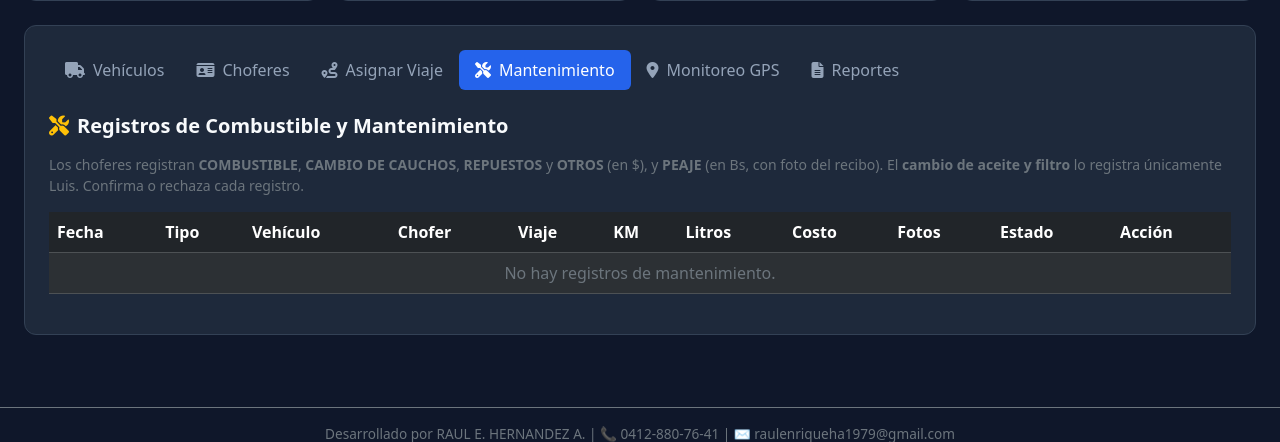
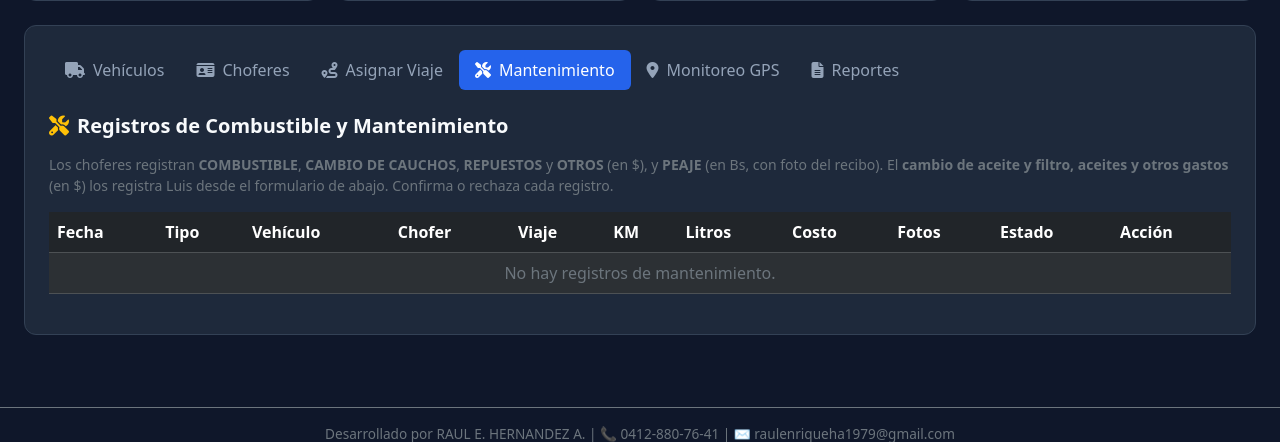
Before and after one commit to raulenriqueha1979-collab/transporte-app, a Flask app: page /dashboard in a window 1280 px wide, after a click on "Mantenimiento". Shown: the part 184-626 px from the top of the page. Run offline with Flask 3, Linux system fonts and the light colour scheme; a user stored in the database is signed in; data comes from the database, SQL or seed files in the repository; data that the repository does not hold is empty.

Commit message:
Luis (admin) puede registrar gastos en $ (aceite/filtro, aceites, otros y más) con selector de tipo
Co-Authored-By: Devin AI <158243242+devin-ai-integration[bot]@users.noreply.github.com>

```diff
--- a/app.py
+++ b/app.py
@@ -639,17 +639,30 @@ def registrar_evento():
     return redirect(url_for('panel_chofer'))
 
 
+# Gastos que puede registrar Luis (rol admin) directamente, en $.
+GASTOS_ADMIN = ('Aceite/Filtro', 'Aceites', 'Cauchos', 'Repuestos',
+                'Reparacion', 'Taller', 'Combustible', 'Otros')
+
+
 @app.route('/admin/registrar-aceite-filtro', methods=['POST'])
 @roles_required(ROL_ADMIN)
 def registrar_aceite_filtro():
-    """Cambio de aceite y filtro: lo registra únicamente Luis (rol admin), en $."""
+    """Registro de gastos por Luis (rol admin), en $.
+
+    Incluye cambio de aceite y filtro, aceites y otros gastos de mantenimiento.
+    """
     vehiculo_id = request.form.get('vehiculo_id')
     if not vehiculo_id or vehiculo_id in ('none', '', '0'):
-        flash('Selecciona el vehículo del cambio de aceite/filtro.', 'danger')
+        flash('Selecciona el vehículo del gasto.', 'danger')
         return redirect(url_for('dashboard'))
     veh = Vehiculo.query.get(int(vehiculo_id))
     if not veh:
         flash('Vehículo no encontrado.', 'danger')
+        return redirect(url_for('dashboard'))
+
+    tipo = request.form.get('tipo') or 'Aceite/Filtro'
+    if tipo not in GASTOS_ADMIN:
+        flash('Tipo de gasto no permitido.', 'danger')
         return redirect(url_for('dashboard'))
 
     kilometraje = round(float(request.form.get('kilometraje') or 0.0), 2)
@@ -666,7 +679,7 @@ def registrar_aceite_filtro():
     evento = EventoVehiculo(
         vehiculo_id=veh.id,
         chofer_id=chofer.id,
-        tipo='Aceite/Filtro',
+        tipo=tipo,
         kilometraje=kilometraje,
         monto_costo=monto_costo,
         moneda='USD',
@@ -679,7 +692,7 @@ def registrar_aceite_filtro():
     )
     db.session.add(evento)
     db.session.commit()
-    flash(f'Cambio de aceite/filtro registrado para {veh.placa}.', 'success')
+    flash(f'Gasto ({tipo}) registrado para {veh.placa}.', 'success')
     return redirect(url_for('dashboard'))
 
 
--- a/templates/dashboard.html
+++ b/templates/dashboard.html
@@ -321,11 +321,11 @@
             <!-- TAB MANTENIMIENTO -->
             <div class="tab-pane fade" id="pills-mantenimiento">
                 <h5 class="fw-bold mb-3"><i class="fa-solid fa-screwdriver-wrench me-2 text-warning"></i>Registros de Combustible y Mantenimiento</h5>
-                <p class="text-secondary small">Los choferes registran <b>COMBUSTIBLE</b>, <b>CAMBIO DE CAUCHOS</b>, <b>REPUESTOS</b> y <b>OTROS</b> (en $), y <b>PEAJE</b> (en Bs, con foto del recibo). El <b>cambio de aceite y filtro</b> lo registra únicamente Luis. Confirma o rechaza cada registro.</p>
+                <p class="text-secondary small">Los choferes registran <b>COMBUSTIBLE</b>, <b>CAMBIO DE CAUCHOS</b>, <b>REPUESTOS</b> y <b>OTROS</b> (en $), y <b>PEAJE</b> (en Bs, con foto del recibo). El <b>cambio de aceite y filtro, aceites y otros gastos</b> (en $) los registra Luis desde el formulario de abajo. Confirma o rechaza cada registro.</p>
 
                 {% if current_user.rol == 'admin' %}
                 <div class="card bg-dark border-warning mb-4">
-                    <div class="card-header fw-bold text-warning"><i class="fa-solid fa-oil-can me-2"></i>Registrar Cambio de Aceite y Filtro (solo Luis · en $)</div>
+                    <div class="card-header fw-bold text-warning"><i class="fa-solid fa-oil-can me-2"></i>Registrar Gasto — Luis (en $)</div>
                     <div class="card-body">
                         <form action="{{ request.script_root }}/admin/registrar-aceite-filtro" method="POST" enctype="multipart/form-data" class="row g-2 align-items-end">
                             <div class="col-md-3">
@@ -335,6 +335,19 @@
                                     {% for veh in vehiculos %}
                                     <option value="{{ veh.id }}">{{ veh.placa }} · {{ veh.modelo }}</option>
                                     {% endfor %}
+                                </select>
+                            </div>
+                            <div class="col-md-3">
+                                <label class="form-label small">Tipo de Gasto</label>
+                                <select name="tipo" class="form-select form-select-sm" required>
+                                    <option value="Aceite/Filtro">CAMBIO DE ACEITE Y FILTRO</option>
+                                    <option value="Aceites">ACEITES</option>
+                                    <option value="Cauchos">CAMBIO DE CAUCHOS</option>
+                                    <option value="Repuestos">REPUESTOS</option>
+                                    <option value="Reparacion">REPARACIÓN</option>
+                                    <option value="Taller">TALLER</option>
+                                    <option value="Combustible">COMBUSTIBLE</option>
+                                    <option value="Otros">OTROS</option>
                                 </select>
                             </div>
                             <div class="col-md-2">
```
